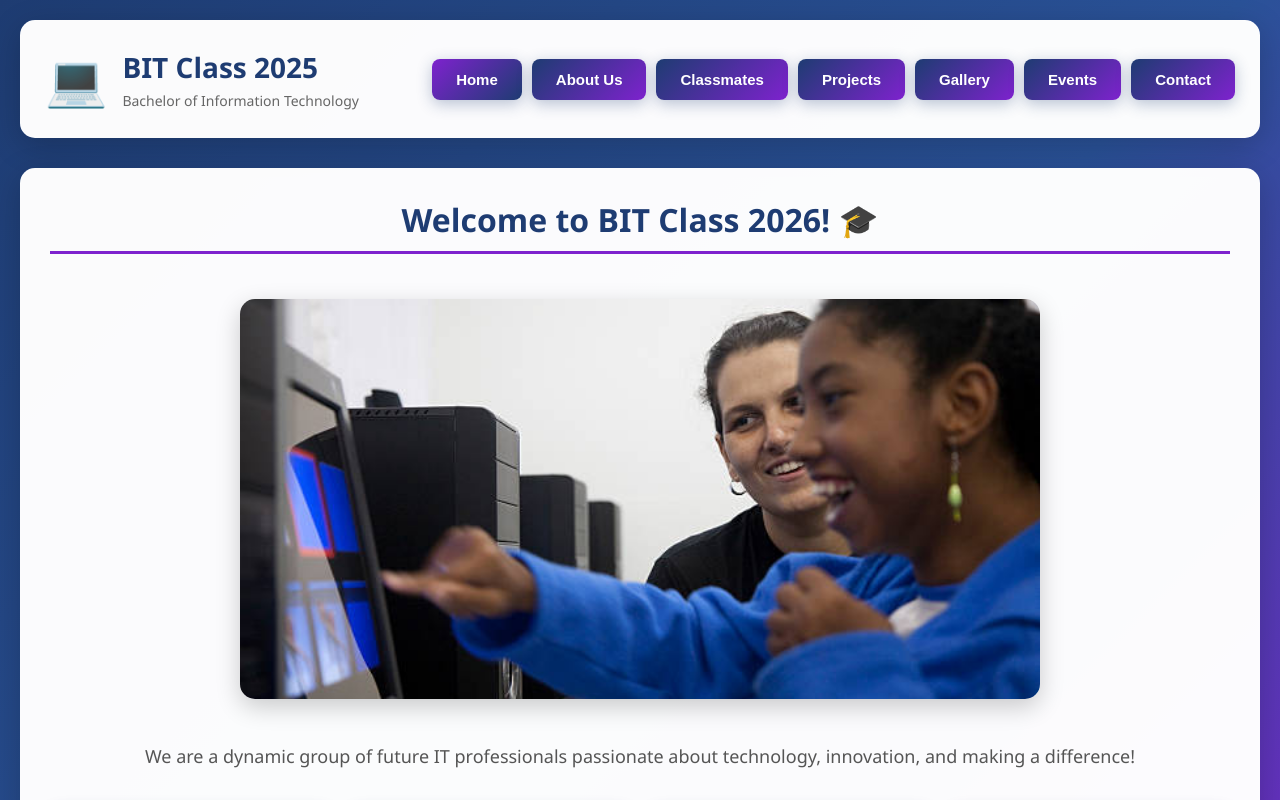
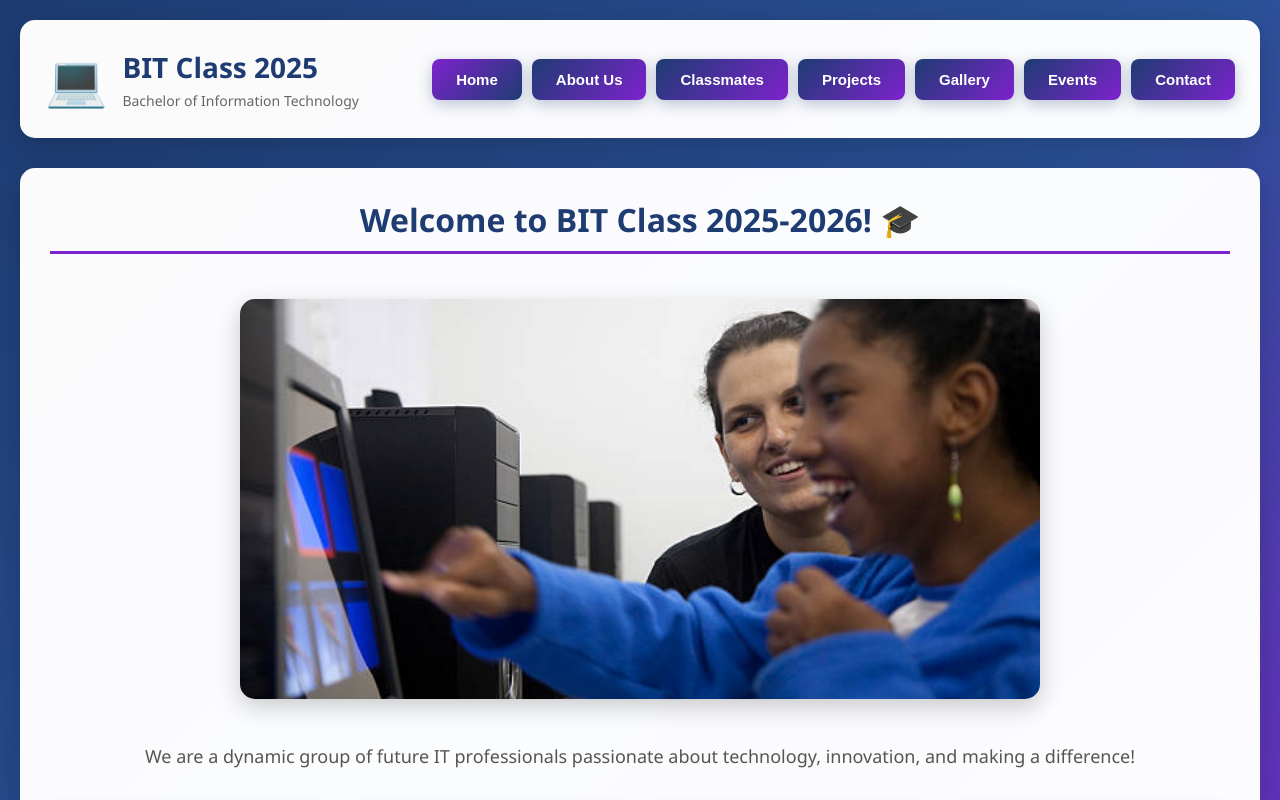
Before and after one commit to LionKizzy/btech, a website: page pages/index.html in a window 1280 px wide. Shown: the top 800 px of the page. Drawn offline with Linux system fonts and the light colour scheme.

Commit message:
fix auto

```diff
--- a/pages/index.html
+++ b/pages/index.html
@@ -403,7 +403,7 @@
             <!-- Home Section -->
             <div id="home" class="section active">
                 <div class="hero-section">
-                    <h2>Welcome to BIT Class 2026! 🎓</h2>
+                    <h2>Welcome to BIT Class 2025-2026! 🎓</h2>
                     <img src="../images/gettyimages-613088734-612x612.jpg" alt="Our Class">
                     <p style="font-size: 18px; color: #555; margin-top: 20px;">
                         We are a dynamic group of future IT professionals passionate about technology, innovation, and making a difference!
```
Also changed, not shown: 1 other file.
